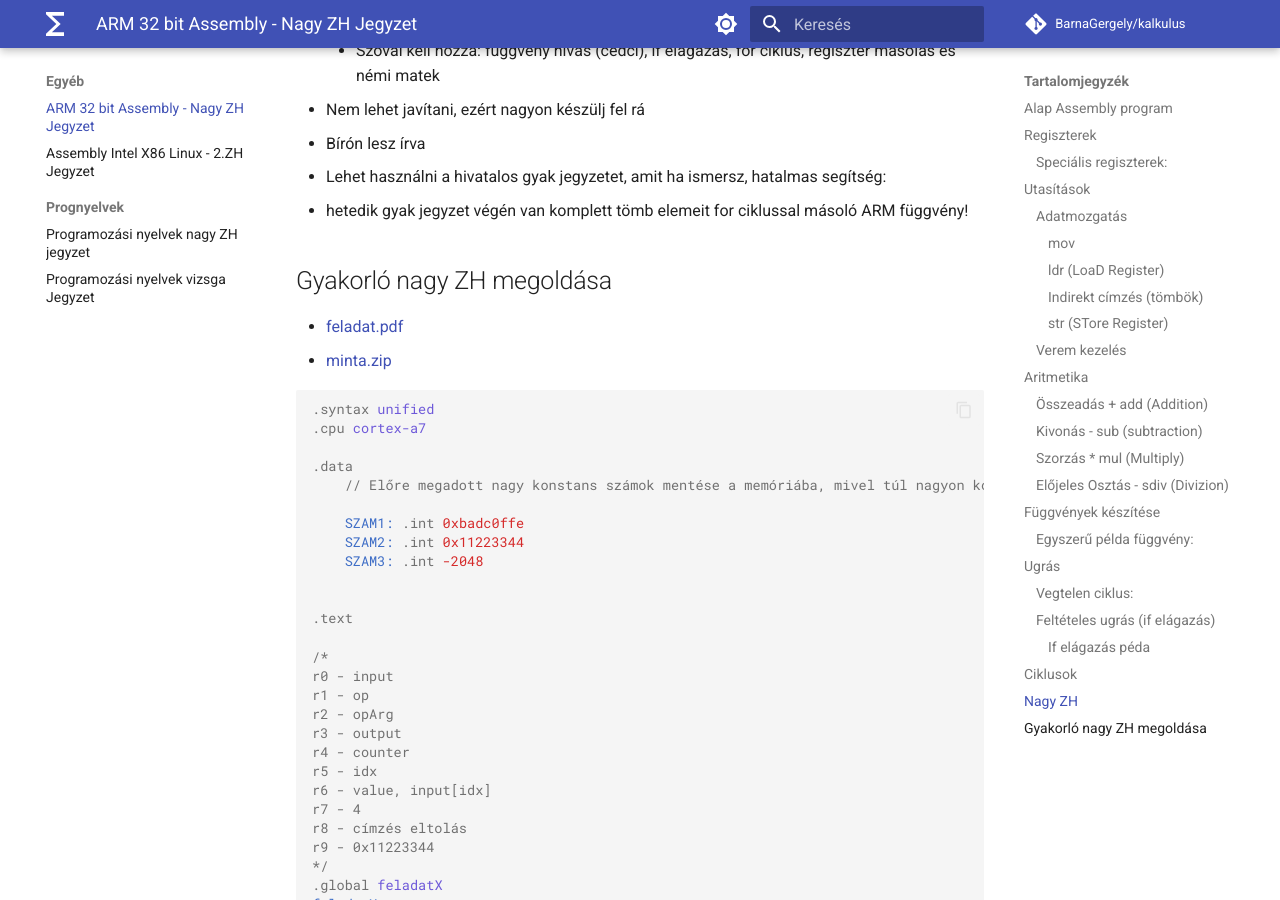
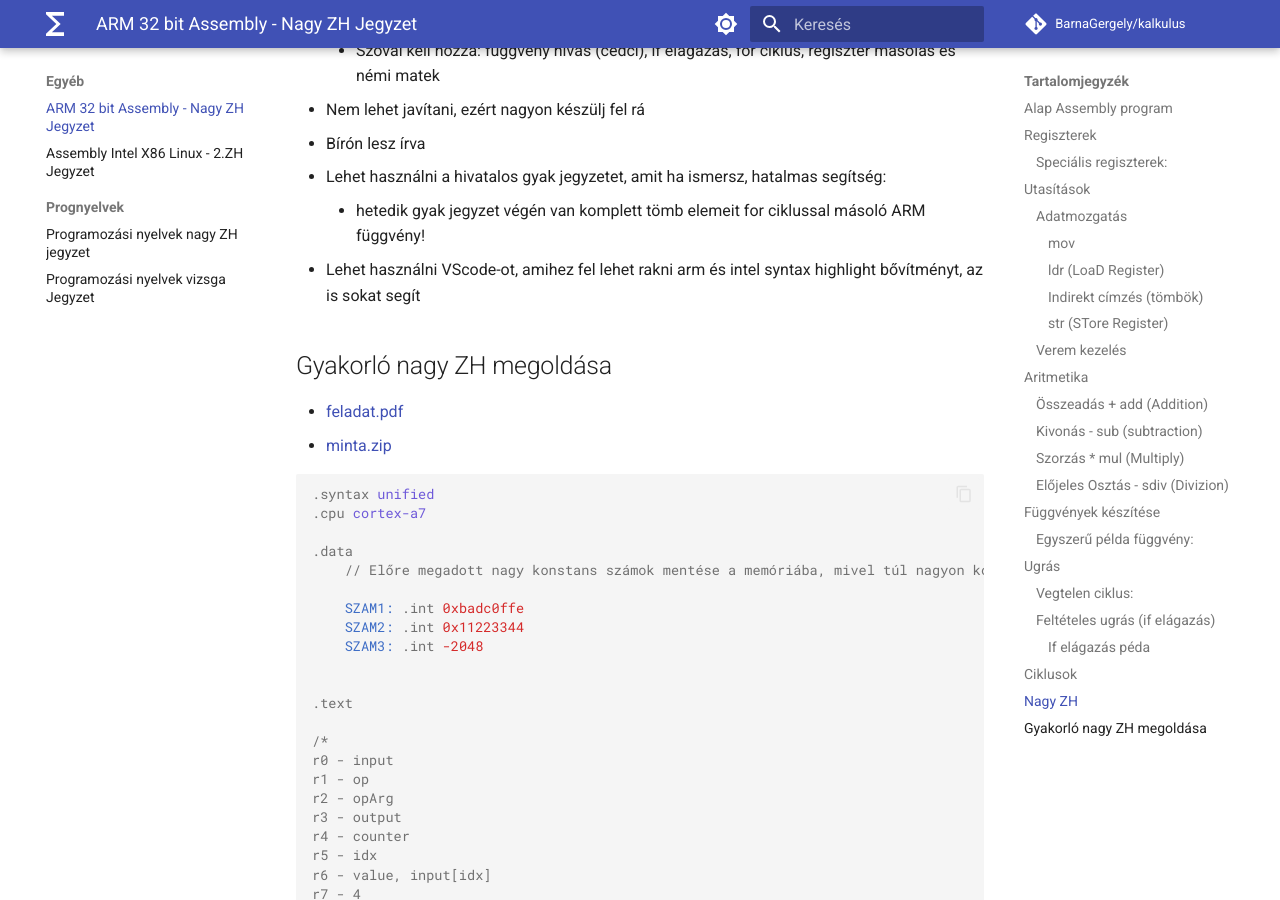
Before and after one commit to BarnaGergely/kalkulus, an MkDocs documentation site: the page built from docs/egyéb/assembly-arm.md, in a window 1280 px wide and 900 px high, scrolled down 6312 px. Built offline with MkDocs 1.6.1 and Material for MkDocs 9.7.7, drawn with Linux system fonts in a browser that asks for light colours; comment, search, counter and statistics services are not loaded.

Commit message:
assembly vscode kiegészítés

```diff
--- a/docs/egyéb/assembly-arm.md
+++ b/docs/egyéb/assembly-arm.md
@@ -254,7 +254,8 @@ forend:     // for ciklus vege
 - Nem lehet javítani, ezért nagyon készülj fel rá
 - Bírón lesz írva
 - Lehet használni a hivatalos gyak jegyzetet, amit ha ismersz, hatalmas segítség:
-  - hetedik gyak jegyzet végén van komplett tömb elemeit for ciklussal másoló ARM függvény!
+    - hetedik gyak jegyzet végén van komplett tömb elemeit for ciklussal másoló ARM függvény!
+- Lehet használni VScode-ot, amihez fel lehet rakni arm és intel syntax highlight bővítményt, az is sokat segít
 
 ## Gyakorló nagy ZH megoldása
 
```
